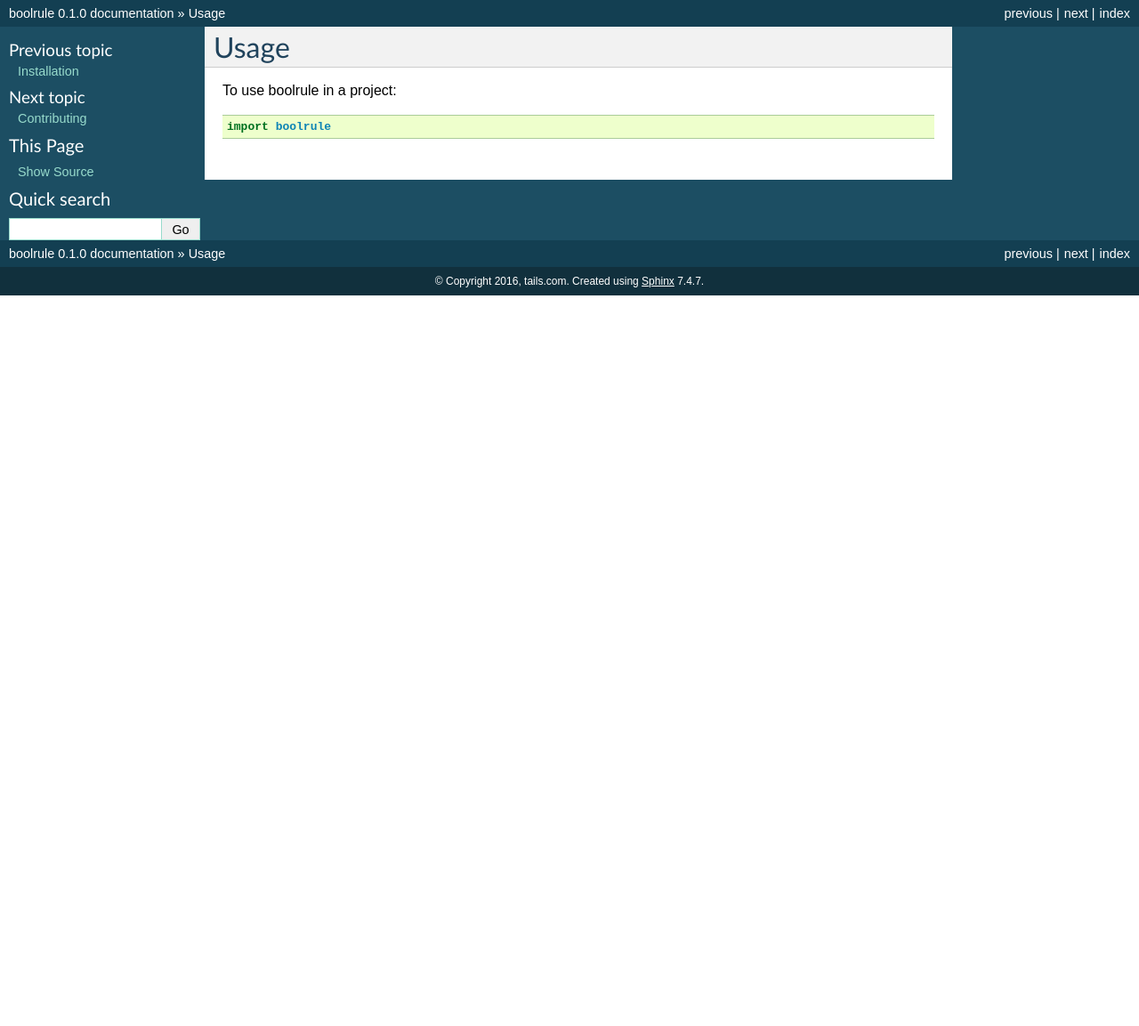
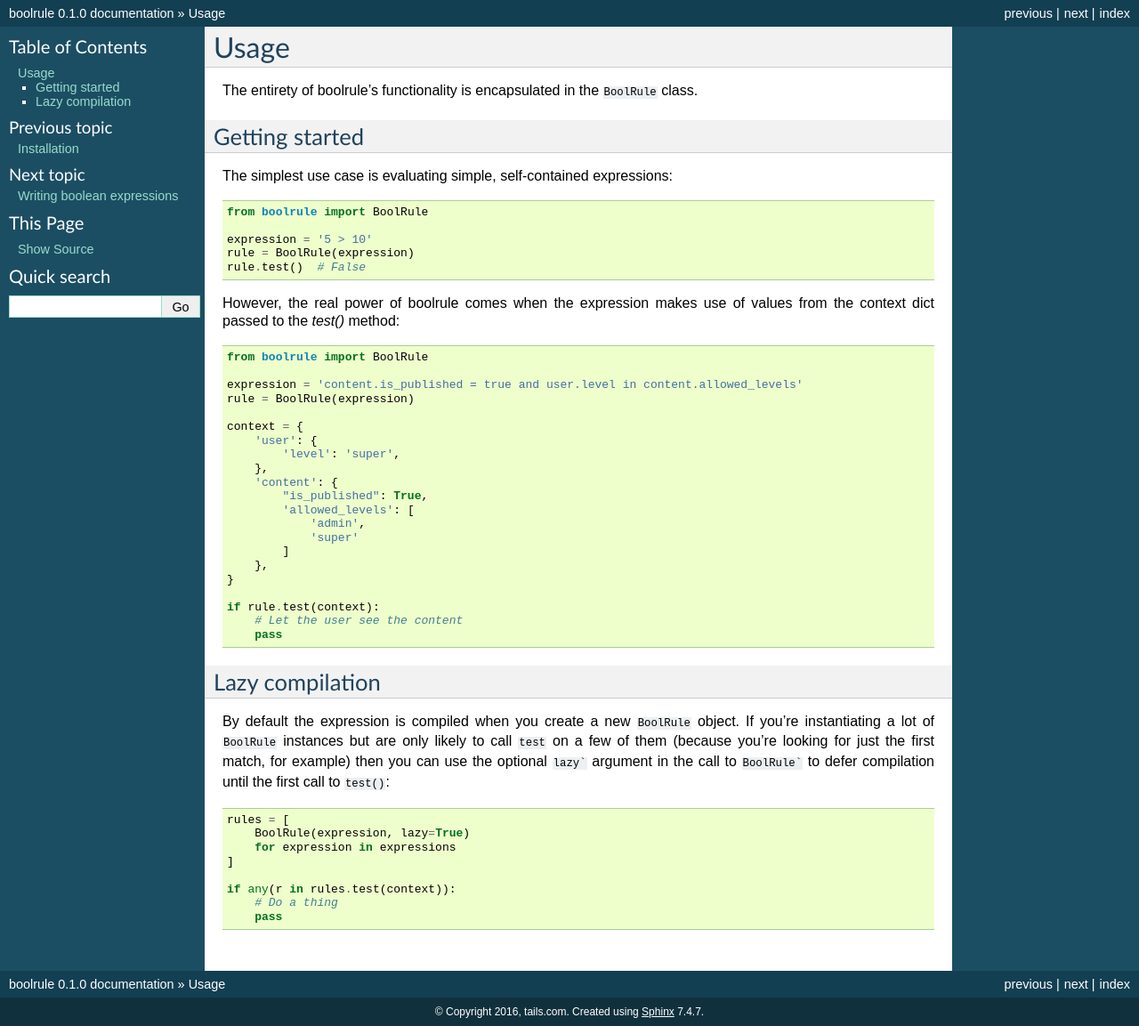
Before and after one commit to tailsdotcom/boolrule, a Sphinx documentation site: the page built from docs/usage.rst, in a window 1280 px wide. Shown: the whole page at 89% size. Built offline with Sphinx 7.4.7, drawn with Linux system fonts in a browser that asks for light colours; pages that are not in the unit, such as notebooks, are missing from menus; before the commit the page ends 900 px from its top, so only the background shows below that.

Commit message:
Improve documentation

````diff
--- a/docs/usage.rst
+++ b/docs/usage.rst
@@ -2,6 +2,62 @@
 Usage
 =====
 
-To use boolrule in a project::
+The entirety of boolrule's functionality is encapsulated in the ``BoolRule``
+class.
 
-    import boolrule
+
+Getting started
+===============
+
+The simplest use case is evaluating simple, self-contained expressions::
+
+    from boolrule import BoolRule
+
+    expression = '5 > 10'
+    rule = BoolRule(expression)
+    rule.test()  # False
+
+However, the real power of boolrule comes when the expression makes use of
+values from the context dict passed to the `test()` method::
+
+    from boolrule import BoolRule
+
+    expression = 'content.is_published = true and user.level in content.allowed_levels'
+    rule = BoolRule(expression)
+
+    context = {
+        'user': {
+            'level': 'super',
+        },
+        'content': {
+            "is_published": True,
+            'allowed_levels': [
+                'admin',
+                'super'
+            ]
+        },
+    }
+
+    if rule.test(context):
+        # Let the user see the content
+        pass
+
+
+Lazy compilation
+================
+
+By default the expression is compiled when you create a new ``BoolRule``
+object. If you're instantiating a lot of ``BoolRule`` instances but are only
+likely to call ``test`` on a few of them (because you're looking for just the
+first match, for example) then you can use the optional ``lazy``` argument in
+the call to ``BoolRule``` to defer compilation until the first call to
+``test()``::
+
+    rules = [
+        BoolRule(expression, lazy=True)
+        for expression in expressions
+    ]
+
+    if any(r in rules.test(context)):
+        # Do a thing
+        pass
````
Also changed, not shown: README.rst (+37 -8 lines), docs/expressions.rst (added, +84 -0 lines), docs/index.rst (+12 -2 lines).
